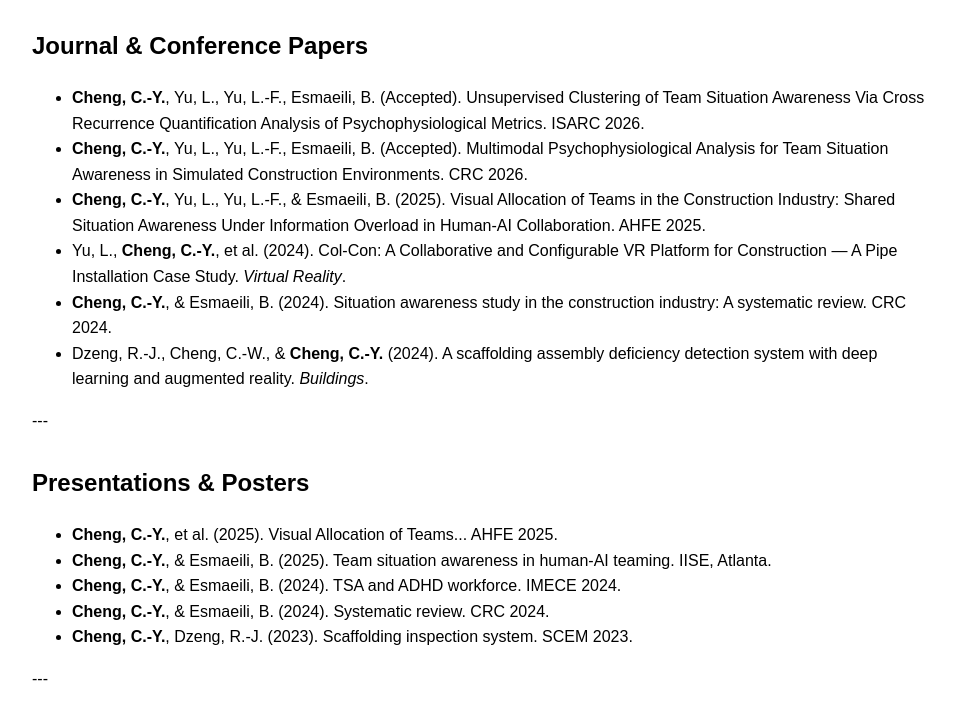
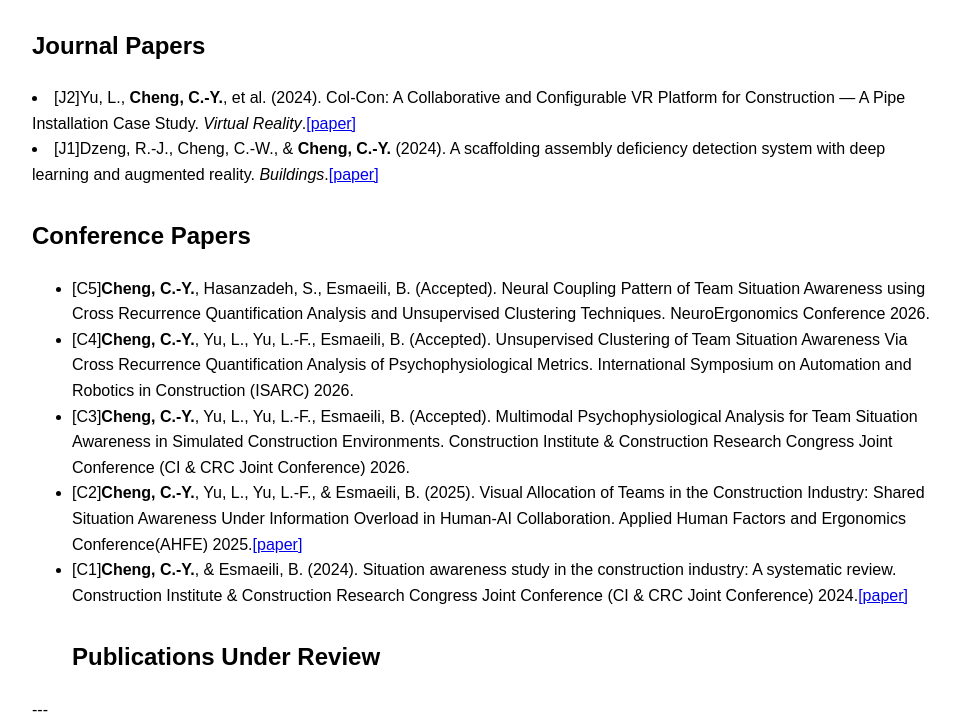
Before and after one commit to chingyucheng/chingyucheng.github.io, a plain HTML site: page publications.html in a window 1280 px wide. Shown: the part 76-795 px from the top of the page, without its empty margins (158-1118 px from the left). Drawn offline with Linux system fonts and the light colour scheme.

Commit message:
Update publication sections and add new entries

```diff
--- a/publications.html
+++ b/publications.html
@@ -18,42 +18,35 @@ h2 {
 <body>
 
 <h1>Publications</h1>
+<h2>Journal Papers</h2>
+<li>[J2]Yu, L., <strong>Cheng, C.-Y.</strong>, et al. (2024). Col-Con: A Collaborative and Configurable VR Platform for Construction — A Pipe Installation Case Study. <em>Virtual Reality</em>.<a href="https://link.springer.com/article/10.1007/s10055-025-01254-6" target="_blank">[paper]</a></li>
+<li>[J1]Dzeng, R.-J., Cheng, C.-W., & <strong>Cheng, C.-Y.</strong> (2024). A scaffolding assembly deficiency detection system with deep learning and augmented reality. <em>Buildings</em>.<a href="https://www.mdpi.com/2075-5309/14/2/385" target="_blank">[paper]</a></li>
+<h2>Conference Papers</h2>
+<ul>
+<li>[C5]<strong>Cheng, C.-Y.</strong>, Hasanzadeh, S., Esmaeili, B. (Accepted). Neural Coupling Pattern of Team Situation Awareness using Cross Recurrence Quantification Analysis and Unsupervised Clustering Techniques. NeuroErgonomics Conference 2026.</li>
+<li>[C4]<strong>Cheng, C.-Y.</strong>, Yu, L., Yu, L.-F., Esmaeili, B. (Accepted). Unsupervised Clustering of Team Situation Awareness Via Cross Recurrence Quantification Analysis of Psychophysiological Metrics. International Symposium on
 
-<h2>Journal & Conference Papers</h2>
-<ul>
-<li><strong>Cheng, C.-Y.</strong>, Yu, L., Yu, L.-F., Esmaeili, B. (Accepted). Unsupervised Clustering of Team Situation Awareness Via Cross Recurrence Quantification Analysis of Psychophysiological Metrics. ISARC 2026.</li>
+Automation and Robotics in Construction (ISARC) 2026.</li>
 
-<li><strong>Cheng, C.-Y.</strong>, Yu, L., Yu, L.-F., Esmaeili, B. (Accepted). Multimodal Psychophysiological Analysis for Team Situation Awareness in Simulated Construction Environments. CRC 2026.</li>
+<li>[C3]<strong>Cheng, C.-Y.</strong>, Yu, L., Yu, L.-F., Esmaeili, B. (Accepted). Multimodal Psychophysiological Analysis for Team Situation Awareness in Simulated Construction Environments. Construction Institute & Construction Research Congress Joint Conference (CI & CRC Joint Conference) 2026.</li>
 
-<li><strong>Cheng, C.-Y.</strong>, Yu, L., Yu, L.-F., & Esmaeili, B. (2025). Visual Allocation of Teams in the Construction Industry: Shared Situation Awareness Under Information Overload in Human-AI Collaboration. AHFE 2025.</li>
+<li>[C2]<strong>Cheng, C.-Y.</strong>, Yu, L., Yu, L.-F., & Esmaeili, B. (2025). Visual Allocation of Teams in the Construction Industry: Shared Situation Awareness Under Information Overload in Human-AI Collaboration. Applied Human Factors and Ergonomics Conference(AHFE) 2025.<a href="https://openaccess.cms-conferences.org/publications/book/978-1-964867-55-7/article/978-1-964867-55-7_0" target="_blank">[paper]</a></li>
 
-<li>Yu, L., <strong>Cheng, C.-Y.</strong>, et al. (2024). Col-Con: A Collaborative and Configurable VR Platform for Construction — A Pipe Installation Case Study. <em>Virtual Reality</em>.</li>
+<li>[C1]<strong>Cheng, C.-Y.</strong>, & Esmaeili, B. (2024). Situation awareness study in the construction industry: A systematic review. Construction Institute & Construction Research Congress Joint Conference (CI & CRC Joint Conference) 2024.<a href="https://ascelibrary.org/doi/abs/10.1061/9780784485293.084" target="_blank">[paper]</a></li>
 
-<li><strong>Cheng, C.-Y.</strong>, & Esmaeili, B. (2024). Situation awareness study in the construction industry: A systematic review. CRC 2024.</li>
+<h2>Publications Under Review</h2>
 
-<li>Dzeng, R.-J., Cheng, C.-W., & <strong>Cheng, C.-Y.</strong> (2024). A scaffolding assembly deficiency detection system with deep learning and augmented reality. <em>Buildings</em>.</li>
 </ul>
 
 ---
 
-<h2>Presentations & Posters</h2>
+<h2>Posters</h2>
 <ul>
-<li><strong>Cheng, C.-Y.</strong>, et al. (2025). Visual Allocation of Teams... AHFE 2025.</li>
-<li><strong>Cheng, C.-Y.</strong>, & Esmaeili, B. (2025). Team situation awareness in human-AI teaming. IISE, Atlanta.</li>
-<li><strong>Cheng, C.-Y.</strong>, & Esmaeili, B. (2024). TSA and ADHD workforce. IMECE 2024.</li>
-<li><strong>Cheng, C.-Y.</strong>, & Esmaeili, B. (2024). Systematic review. CRC 2024.</li>
-<li><strong>Cheng, C.-Y.</strong>, Dzeng, R.-J. (2023). Scaffolding inspection system. SCEM 2023.</li>
+<li>[P2]Best Poster, Multimodal Psychophysiological Analysis for Team Situation Awareness in Simulated Construction Environments. Construction Institute & Construction Research Congress Joint Conference (CI & CRC Joint Conference) 2026.<a href="https://engineering.purdue.edu/IE/news/2026/best_poster_award" target="_blank">[paper]</a></li>
+<li>[P1]Poster Competition Travel Grant, Team situation awareness between human-AI teaming to enable ADHD workforce participation in the future construction site. International Mechanical Engineering Congress & Exposition (IMECE) 2024. Portland, OR. Nov, 2024</li>
 </ul>
 
----
 
-<h2>Awards & Honors</h2>
-<ul>
-<li>Poster Competition Travel Grant — ASME IMECE 2024</li>
-<li>Outstanding Award — SCEM 2023</li>
-</ul>
-
----
 
 <p><a href="index.html">Back to Home</a></p>
 
```
